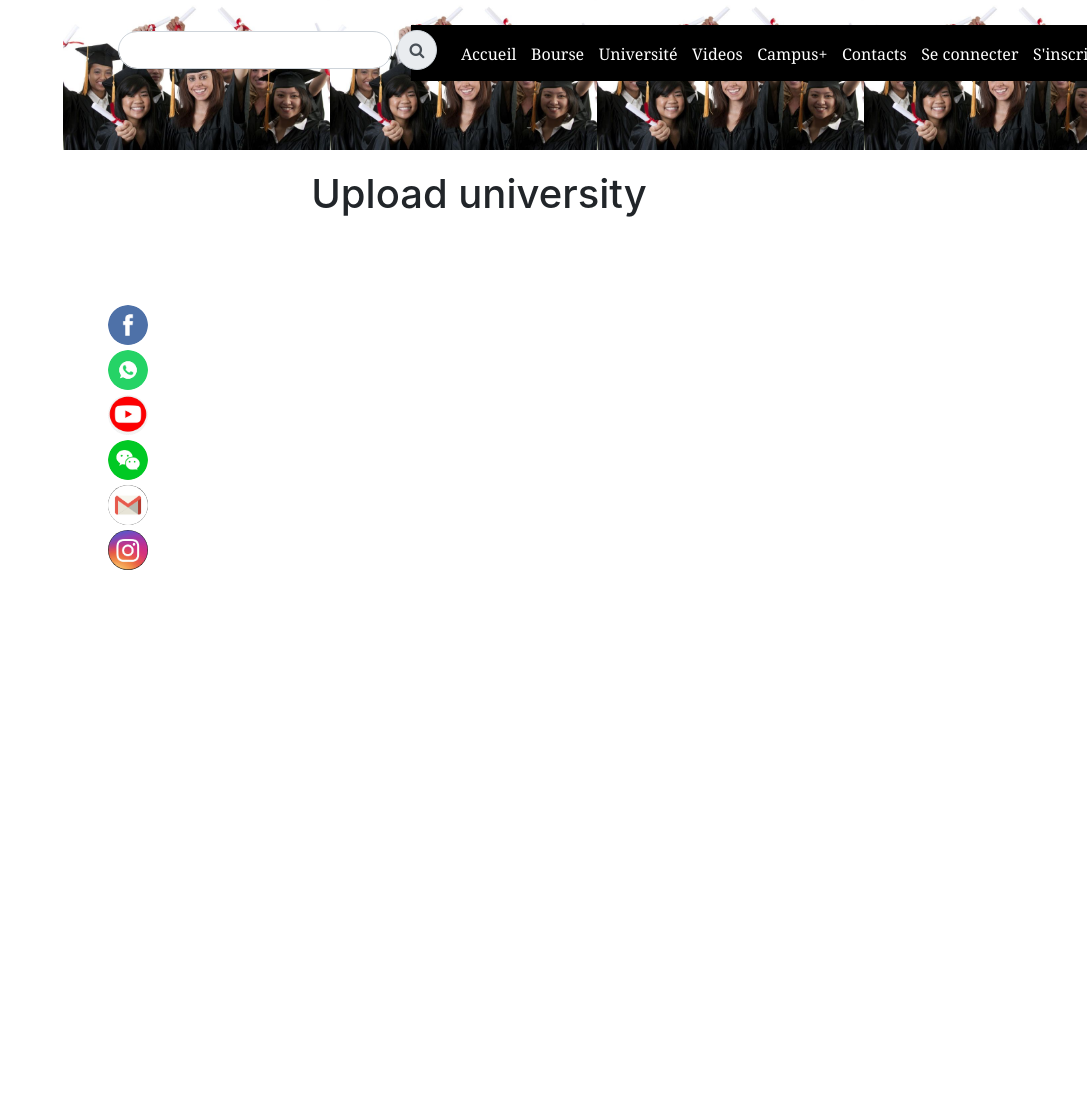
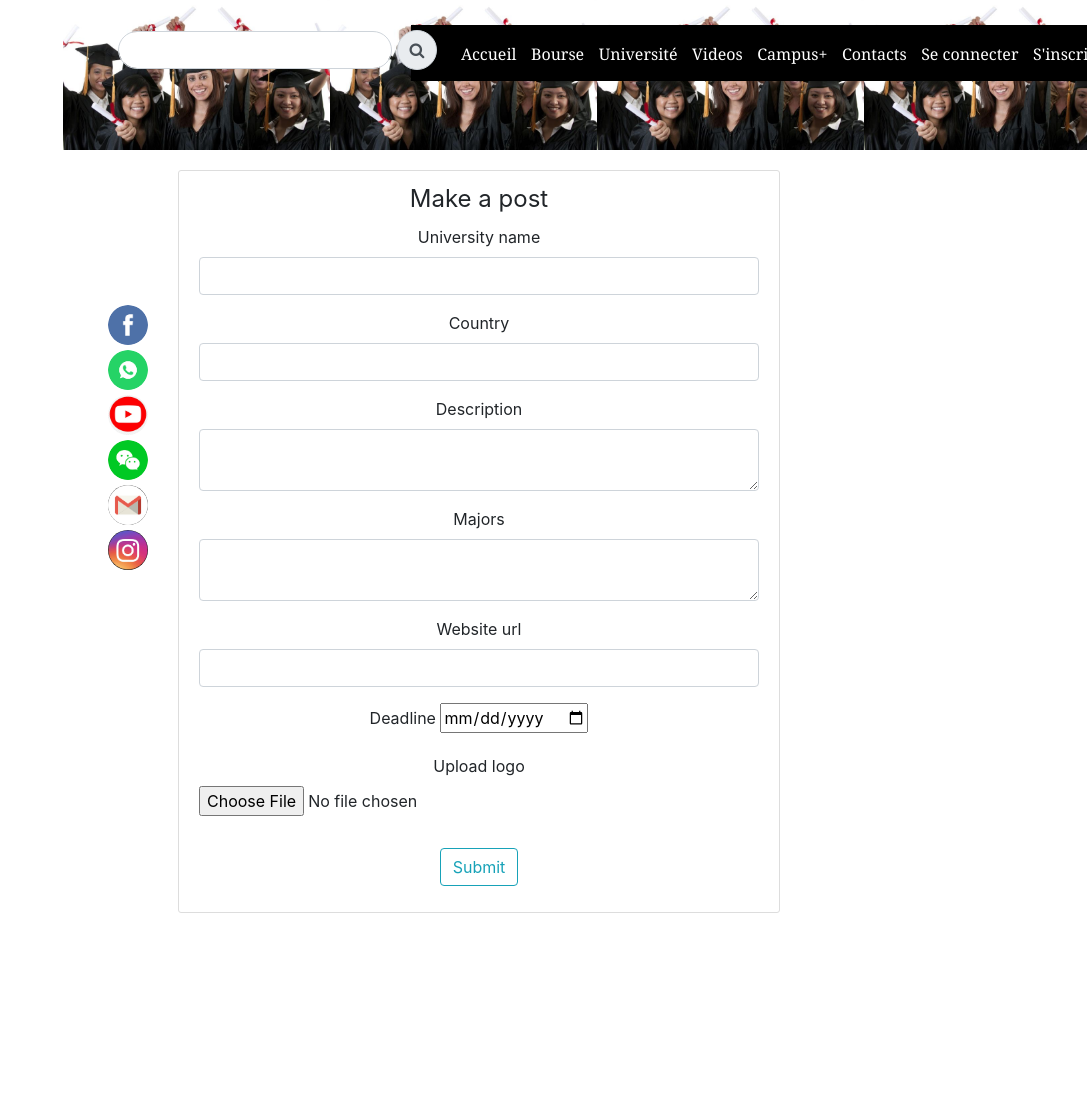
Before and after one commit to elsanal/campus-Webapp, a Flask app: page /admin/makeUni in a window 1280 px wide. Shown: the whole page, without its empty margins (193-1280 px from the left). Before the commit the page ends 570 px from the top, so only its background shows below. Run offline with Flask 2, Linux system fonts and the light colour scheme; some libraries are stand-ins or nearby versions.

Commit message:
connected to database

```diff
--- a/campus.py
+++ b/campus.py
@@ -2,12 +2,13 @@ from flask import Flask, render_template, url_for, request,redirect, flash
 from forms import RegisterForm, LoginForm, PostForm, UniversityForm, ScholarshipForm
 import os, secrets
 from PIL import Image
+Image.MAX_IMAGE_PIXELS = None
 import firebase_admin
 from firebase import storage, Firebase
 from firebase_admin import credentials
 from firebase_admin import firestore, storage
 from werkzeug.utils import secure_filename
-# import flask_resize
+
 
 
 app = Flask(__name__)
@@ -31,11 +32,12 @@ database = firebase.database()
 
 
 
-# index
+######################## index
 
 @app.route("/",methods=['GET', 'POST'])
 @app.route("/index")
 def home():
+
     image = url_for('static', filename='img/background-image.jpg')
     return render_template('index.html', posts = image)
 
@@ -43,7 +45,7 @@ def home():
 def about():
     return render_template('index/about.html', title = "About")
 
-# authentification
+################### authentification
 
 @app.route("/auth/login",methods=['GET', 'POST'])
 def login():
@@ -54,8 +56,7 @@ def login():
 def register():
     return render_template('auth/register.html')
 
-# Scholarship
-
+################ Scholarship
 @app.route("/scholarship/scholarship",methods=['GET', 'POST'])
 def scholarship():
     return render_template('scholarship/scholarship.html', title = "scholarship")
@@ -63,7 +64,6 @@ def scholarship():
 
 
 #University
-
 @app.route("/university/university",methods=['GET', 'POST'])
 def university():
     return render_template('university/university.html', title = "university")
@@ -71,49 +71,74 @@ def university():
 
 
 # make a post
-
 @app.route("/post/videos",methods=['GET', 'POST'])
 def videos():
     return render_template('post/videos.html', title = "videos")
 
+
 ########  Admin upload to database
 
+########### upload new scholarship
 @app.route("/admin/makeScho",methods=['GET', 'POST'])
 def makeScho():
     form = ScholarshipForm()
+    if form.validate_on_submit():
+        flash(f'sucessfully created', 'success')
+        if form.logo.data:
+            print('file pciked')
+            picture = save_logo(form.logo.data)
+            picture_path = os.path.join(app.root_path,'photos',picture)
+            saveScho_toDatabase(form, picture, picture_path)
+            os.remove(picture_path)
+            return redirect(url_for('home'))
     return render_template('admin/makeScho.html', form = form)
 
+########## upload new University
 @app.route("/admin/makeUni",methods=['GET', 'POST'])
 def makeUni():
     form = UniversityForm()
+    if form.validate_on_submit():
+        flash(f'sucessfully created', 'success')
+        if form.logo.data:
+            print('file pciked')
+            picture = save_logo(form.logo.data)
+            picture_path = os.path.join(app.root_path,'photos',picture)
+            saveUni_toDatabase(form, picture, picture_path)
+            os.remove(picture_path)
+            return redirect(url_for('home'))
     return render_template('admin/makeUni.html',form = form)
 
+
+######### Make a new post
 @app.route("/admin/makepost",methods=['GET', 'POST'])
 def makepost():
     form = PostForm()
     if form.validate_on_submit():
         flash(f'sucessfully created', 'success')
         if form.picture.data:
-            # file = form.picture.data
             print('file pciked')
             picture = save_picture(form.picture.data)
             picture_path = os.path.join(app.root_path,'photos',picture)
-            firebase.storage().child('Jesuis').child(picture).put(picture_path)
-            url = firebase.storage().child('Jesuis').child(picture).get_url(None)
+            savePost_toDatabase(form, picture, picture_path)
             os.remove(picture_path)
-            ecole_ref = firestore.collection(u'Ecole')
-            ecole_ref.document(u'time').set({
-            u'name' : u'{}'.format(request.form.get('title')),
-            u'description' : u'{}'.format(request.form.get('description')),
-            u'image' : url,
-            u'date'  : u'{}'.format(form.post_date),
-            u'time' : u'{}'.format(form.post_time)
-            })
-        print(form.post_date)
-        return redirect(url_for('home'))
+            return redirect(url_for('home'))
     return render_template('admin/makepost.html', form = form)
 
+####### Resize and save picture
 def save_picture(form_pic):
+    random_hex = secrets.token_hex(8)
+    _,file_ext = os.path.splitext(form_pic.filename)
+    picture_name = random_hex + file_ext
+    picture_path = os.path.join(app.root_path,'photos',picture_name)
+    form_pic.save(picture_path)
+    out_size = (1000,800)
+    image = Image.open(form_pic)
+    image.thumbnail(out_size)
+    image.save(picture_path)
+    return picture_name
+
+####### Resize and save picture
+def save_logo(form_pic):
     random_hex = secrets.token_hex(8)
     _,file_ext = os.path.splitext(form_pic.filename)
     picture_name = random_hex + file_ext
@@ -125,5 +150,60 @@ def save_picture(form_pic):
     image.save(picture_path)
     return picture_name
 
+################# Save a post
+def savePost_toDatabase(form, picture, picture_path):
+    firebase.storage().child('PostImages').child(picture).put(picture_path)
+    ImageUrl = firebase.storage().child('PostImages').child(picture).get_url(None)
+    ecole_ref = firestore.collection(u'Photos_videos')
+    ecole_ref.add({
+    u'title' : u'{}'.format(request.form.get('title')),
+    u'description' : u'{}'.format(request.form.get('description')),
+    u'image' : ImageUrl,
+    u'date'  : u'{}'.format(form.post_date),
+    u'time' : u'{}'.format(form.post_time),
+    u'owner': u'eT1yo6RHBZNEz3smyKyzwZ0fQFV2',
+    u'type' : u'photo',
+    u'webUrl': u'webUrl',
+    })
+
+########### Save an university
+
+def saveUni_toDatabase(form, logo, picture_path):
+    firebase.storage().child('univer').child(logo).put(picture_path)
+    logoUrl = firebase.storage().child('univer').child(logo).get_url(None)
+    ecole_ref = firestore.collection(u'univer')
+    ecole_ref.add({
+    u'name' : u'{}'.format(request.form.get('name')),
+    u'description' : u'{}'.format(request.form.get('description')),
+    u'majors' : u'{}'.format(request.form.get('major')),
+    u'country' : u'{}'.format(request.form.get('country')),
+    u'deadline' : u'{}'.format(request.form.get('deadline')),
+    u'level' : u'{}'.format(request.form.get('level')),
+    u'logo' : logoUrl,
+    u'webUrl' : u'{}'.format(request.form.get('web')),
+    u'date'  : u'{}'.format(form.post_date),
+    u'time' : u'{}'.format(form.post_time),
+    })
+
+#############save a scholarship
+
+def saveScho_toDatabase(form, logo, picture_path):
+    firebase.storage().child('scholar').child(logo).put(picture_path)
+    logoUrl = firebase.storage().child('scholar').child(logo).get_url(None)
+    ecole_ref = firestore.collection(u'scholar')
+    ecole_ref.add({
+    u'name' : u'{}'.format(request.form.get('name')),
+    u'description' : u'{}'.format(request.form.get('description')),
+    u'advantage' : u'{}'.format(request.form.get('advantage')),
+    u'country' : u'{}'.format(request.form.get('country')),
+    u'deadline' : form.deadline.data.strftime('%Y-%m-%d'),
+    u'level' : u'{}'.format(request.form.get('level')),
+    u'logo' : logoUrl,
+    u'webUrl' : u'{}'.format(request.form.get('web')),
+    u'date'  : u'{}'.format(form.post_date),
+    u'time' : u'{}'.format(form.post_time),
+
+    })
+
 if __name__ == "__main__":
     app.run(debug=True)
--- a/forms.py
+++ b/forms.py
@@ -1,6 +1,8 @@
 from flask_wtf import FlaskForm
 from flask_wtf.file import FileField, FileAllowed
-from wtforms import StringField, PasswordField, SubmitField, BooleanField, TextAreaField
+from wtforms import (StringField, PasswordField, SubmitField,
+                     BooleanField, TextAreaField)
+from wtforms.fields.html5 import DateField
 from wtforms.validators import DataRequired, Length, Email, EqualTo
 from datetime import date, datetime
 import tempfile, os
@@ -10,7 +12,7 @@ today = date.today()
 date = today.strftime("%d/%m/%Y")
 
 now = datetime.now()
-time = now.strftime("%H : %M :%S")
+time = now.strftime("%H : %M")
 
 ###### Registration form
 
@@ -41,22 +43,27 @@ class PostForm(FlaskForm):
 
 ##########   Upload university
 class UniversityForm(FlaskForm):
-    name = StringField('Name', validators = [DataRequired(), Length(min=2, max=20)])
+    name = StringField('University name', validators = [DataRequired(), Length(min=2,)])
     country = StringField('Country', validators = [DataRequired(), Length(min=2),])
-    description = TextAreaField('Description', validators = [DataRequired(), Length(min=50),])
-    majors = TextAreaField('Majors', validators = [DataRequired(), Length(min=50),])
-    logo = PasswordField('Confirm password', validators = [DataRequired(), EqualTo('password')])
-    web = StringField('Web url', validators = [DataRequired(), Length(min=2)])
-    deadline = StringField('Deadline', validators = [DataRequired(), Length(min=2)])
+    description = TextAreaField('Description', validators = [DataRequired(),])
+    major = TextAreaField('Majors', validators = [DataRequired(), ])
+    logo = FileField("Upload logo", validators=[FileAllowed(['jpg', 'png', 'mp4','jpeg'])])
+    web = StringField('Website url', validators = [DataRequired(), Length(min=2),])
+    deadline = DateField('Deadline', format='%Y-%m-%d')
+    post_date = date
+    post_time = time
     submit = SubmitField('Submit')
 
 ##########  Upload Scholarship
 class ScholarshipForm(FlaskForm):
-    name = StringField('Name', validators = [DataRequired(), Length(min=2, max=20)])
+    name = StringField('Scholarship name', validators = [DataRequired(), Length(min=2,)])
     country = StringField('Country', validators = [DataRequired(), Length(min=2),])
-    description = TextAreaField('Description', validators = [DataRequired(), Length(min=50),])
-    advantage = TextAreaField('Advantages', validators = [DataRequired(), Length(min=50),])
-    logo = FileField('upload logo', validators = [FileAllowed(['jpg', 'png', 'jpeg'])])
-    web = StringField('Web url', validators = [DataRequired(), Length(min=2)])
-    deadline = StringField('Deadline', validators = [DataRequired(), Length(min=2)])
+    description = TextAreaField('Description', validators = [DataRequired(),])
+    advantage = TextAreaField('Advantages', validators = [DataRequired(),])
+    level = StringField('level', validators = [DataRequired(),])
+    logo = FileField('upload logo', validators = [FileAllowed(['jpg', 'png', 'jpeg',])])
+    web = StringField('Website url', validators = [DataRequired(), Length(min=2)])
+    deadline = DateField('Deadline', format='%Y-%m-%d')
+    post_date = date
+    post_time = time
     submit = SubmitField('Submit')
--- a/templates/admin/makeUni.html
+++ b/templates/admin/makeUni.html
@@ -1,6 +1,42 @@
 {% extends "index/layout.html" %}
 {% block content %}
-    <div>
-       <h1>Upload university</h1>
+    <div class="content-section">
+        <form action="" method="POST" enctype="multipart/form-data">
+            {{form.hidden_tag()}}
+            <fieldset class="form-group">
+                <legend class="bottom-border">Make a post</legend>
+                <div class="form-group">
+                    {{form.name.label(class="form-control-label")}}
+                    {{form.name(class="form-control form-control-label")}}
+                </div>
+                <div class="form-group">
+                    {{form.country.label(class="form-control-label")}}
+                    {{form.country(class="form-control form-control-label")}}
+                </div>
+                <div class="form-group">
+                    {{form.description.label(class="form-control-label")}}
+                    {{form.description(class="form-control form-control-label")}}
+                </div>
+                <div class="form-group">
+                    {{form.major.label(class="form-control-label")}}
+                    {{form.major(class="form-control form-control-label")}}
+                </div>
+                <div class="form-group">
+                    {{form.web.label(class="form-control-label")}}
+                    {{form.web(class="form-control form-control-label")}}
+                </div>
+                <div class="form-group">
+                    {{form.deadline.label(class="datepicker")}}
+                    {{form.deadline(class="datepicker")}}
+                </div>
+                <div class="form-group">
+                    {{form.logo.label()}}
+                    {{form.logo(class="form-control-file")}}
+                </div>
+            </fieldset>
+            <div class="form-group">
+                {{form.submit(class="btn btn-outline-info")}}
+            </div>
+        </form>
     </div>
 {% endblock content %}
--- a/templates/admin/makepost.html
+++ b/templates/admin/makepost.html
@@ -17,8 +17,6 @@
                     {{form.picture.label()}}
                     {{form.picture(class="form-control-file")}}
                 </div>
-
-
             </fieldset>
             <div class="form-group">
                 {{form.submit(class="btn btn-outline-info")}}
```
Also changed, not shown: templates/admin/makeScho.html (+42 -2 lines), photos/0b464bee70b13441.png (added), photos/3030f2ffa5d5a7b3.png (added), photos/60341b608ce7e1ec.jpeg (added), photos/8dfeaed8f97207ab.jpg (added), 2 other files.
